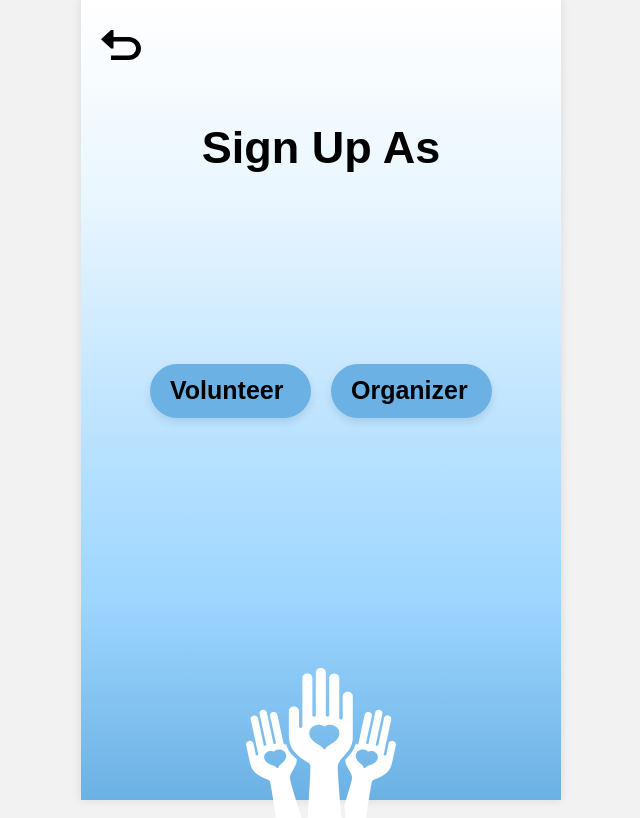
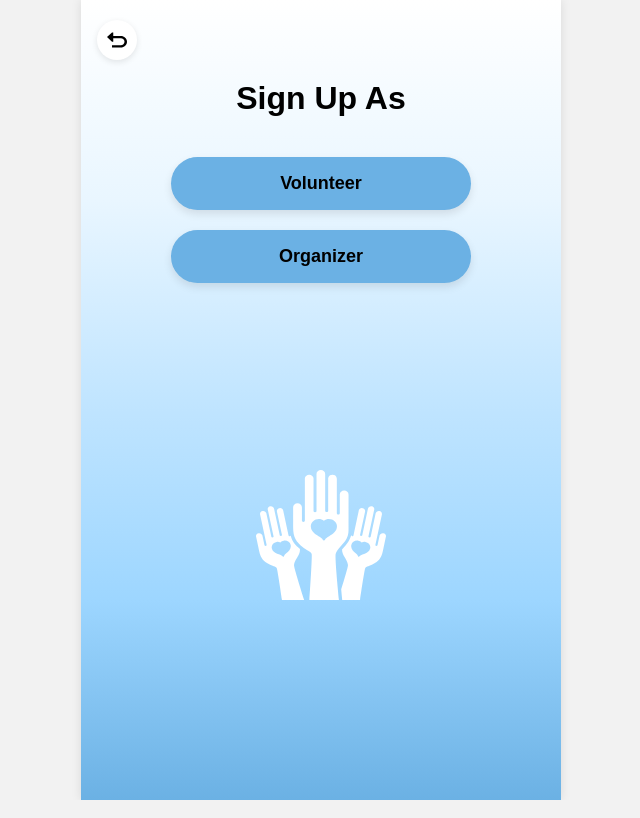
Before and after one commit to Martinecaasi/HandsOn, a plain HTML site: page Pages/signUpAs.html in a window 1280 px wide. Shown: the whole page, without its empty margins (319-959 px from the left). Drawn offline with Linux system fonts and the light colour scheme.

Commit message:
update css and html sign up

```diff
--- a/Css/signUpAs.css
+++ b/Css/signUpAs.css
@@ -1,69 +1,78 @@
+/* signupAs.css – עמוד בחירת תפקיד */
 .mobile-frame.signup-as {
   width: 100%;
   max-width: 480px;
-  min-width: 320px;
   min-height: 100vh;
-  background: linear-gradient(to bottom, #ffffff,#E9F6FF,#C1E5FF,#9DD6FF, #6BB1E4);
-  padding: 20px;
   margin: 0 auto;
-  box-shadow: 0 0 10px #0000001a;
+  background: linear-gradient(to bottom, #ffffff, #E9F6FF, #C1E5FF, #9DD6FF, #6BB1E4);
+  display: flex;
+  flex-direction: column;
+  position: relative;
+  padding-bottom: 120px; /* מרווח לתחתית הלוגו */
+}
+
+/* תוכן שגולל בעמוד */
+.mobile-frame.signup-as > .content {
+  flex: 1;
+  padding: 60px 20px 40px;
+  overflow-y: auto;
   display: flex;
   flex-direction: column;
   align-items: center;
-  justify-content: center;
-  position: relative;
+  text-align: center;
 }
 
+/* חץ חזרה */
 .back-arrow {
   position: absolute;
-  top: 30px;
-  left: 20px;
-  font-size: 30px;
-  color: black;
+  top: 20px;
+  left: 16px;
   text-decoration: none;
+  display: inline-flex;
+  align-items: center;
+  justify-content: center;
+  width: 40px;
+  height: 40px;
+  border-radius: 999px;
+  background: #fff;
+  box-shadow: 0 2px 6px rgba(0,0,0,0.1);
+  z-index: 10;
 }
 
+/* כותרת */
+.signup-as .title {
+  font-size: 32px;
+  font-weight: 800;
+  margin-bottom: 40px;
+  color: #000;
+}
 
-
-.signup-as {
+/* כפתורים לבחירת תפקיד */
+.role-buttons {
   display: flex;
   flex-direction: column;
-  align-items: center;
-  justify-content: space-between;
-  padding: 40px 20px;
-}
-
-.title {
-  font-size: 45px;
-  font-weight: bold;
-  margin-top: 140px;
-  text-align: center;
-  color: black;
-}
-
-.role-buttons {
-  display: flex;
   gap: 20px;
-  margin-top: 40px;
+  width: 100%;
+  max-width: 300px;
+  margin-bottom: 60px;
 }
 
 .btn-role {
-  background-color: #6BB1E4;;
+  background-color: #6BB1E4;
   color: black;
-  height: 54px;
-  width:161px;
   font-weight: bold;
-  padding: 12px 20px;
+  padding: 16px 20px;
   border-radius: 999px;
   text-decoration: none;
-  font-size: 25px;
-  box-shadow: 0 4px 8px rgba(0,0,0,0.1);
-  margin-top: 150px;
-  align-items: center;
+  font-size: 18px;
+  text-align: center;
+  box-shadow: 0 4px 8px rgba(0, 0, 0, 0.1);
 }
 
+/* לוגו תחתון */
 .logo-bottom {
-  width: 150px;
-  height: 150px;
-  margin-top: 250px;
+  width: 130px;
+  height: auto;
+  margin-top: auto;
+  margin-bottom: 40px;
 }
--- a/Pages/signUpAs.html
+++ b/Pages/signUpAs.html
@@ -1,16 +1,21 @@
 <!DOCTYPE html>
 <html lang="en">
+
 <head>
   <meta charset="UTF-8" />
   <meta name="viewport" content="width=device-width, initial-scale=1.0" />
-  <title>HandsOn</title>
+  <title>Sign Up As | HandsOn</title>
   <link rel="stylesheet" href="/Css/style.css" />
   <link rel="stylesheet" href="/Css/signupAs.css" />
 </head>
+
 <body>
   <div class="mobile-frame signup-as">
 
-    <a href="landing.html" class="back-arrow"><img src="/Images/arrow.svg" alt="Back Arrow"></a>
+    <a href="/pages/landing.html" class="back-arrow">
+      <img src="/Images/arrow.svg" alt="Back Arrow" width="20" height="20" />
+    </a>
+    <div class="content">
 
       <h1 class="title">Sign Up As</h1>
 
@@ -22,5 +27,7 @@
       <img src="/Images/handslogo/white.svg" alt="HandsOn Logo" class="logo-bottom" />
 
     </div>
+  </div>
 </body>
+
 </html>
```
Lines whose indentation alone changed are shown as unchanged.
